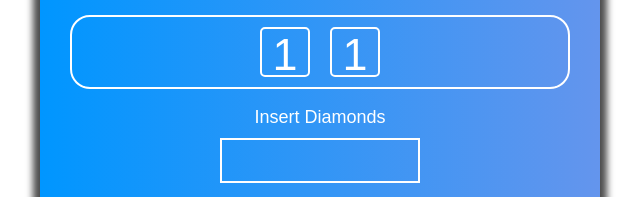
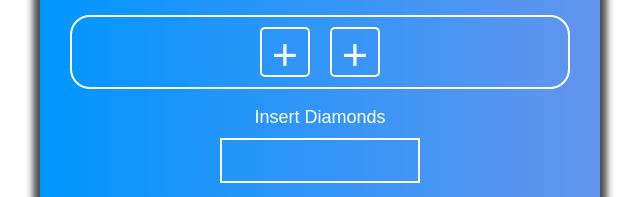
Before and after one commit to MilosM00/dice-jackpot, a plain HTML site: page index.html in a window 1280 px wide. Shown: the part 423-620 px from the top of the page, 320-960 px from the left. Drawn offline with Linux system fonts and the light colour scheme; a web font is replaced by a local one.

Commit message:
html updated

```diff
--- a/index.html
+++ b/index.html
@@ -56,9 +56,9 @@
 
             <div class="display-three">
                 <div class="inline-two">
-                    <div class="dice-one">1</div>
+                    <div class="dice-one">+</div>
                     <span class="space"></span>
-                    <div class="dice-two">1</div>
+                    <div class="dice-two">+</div>
                 </div>
             </div>
 
```
